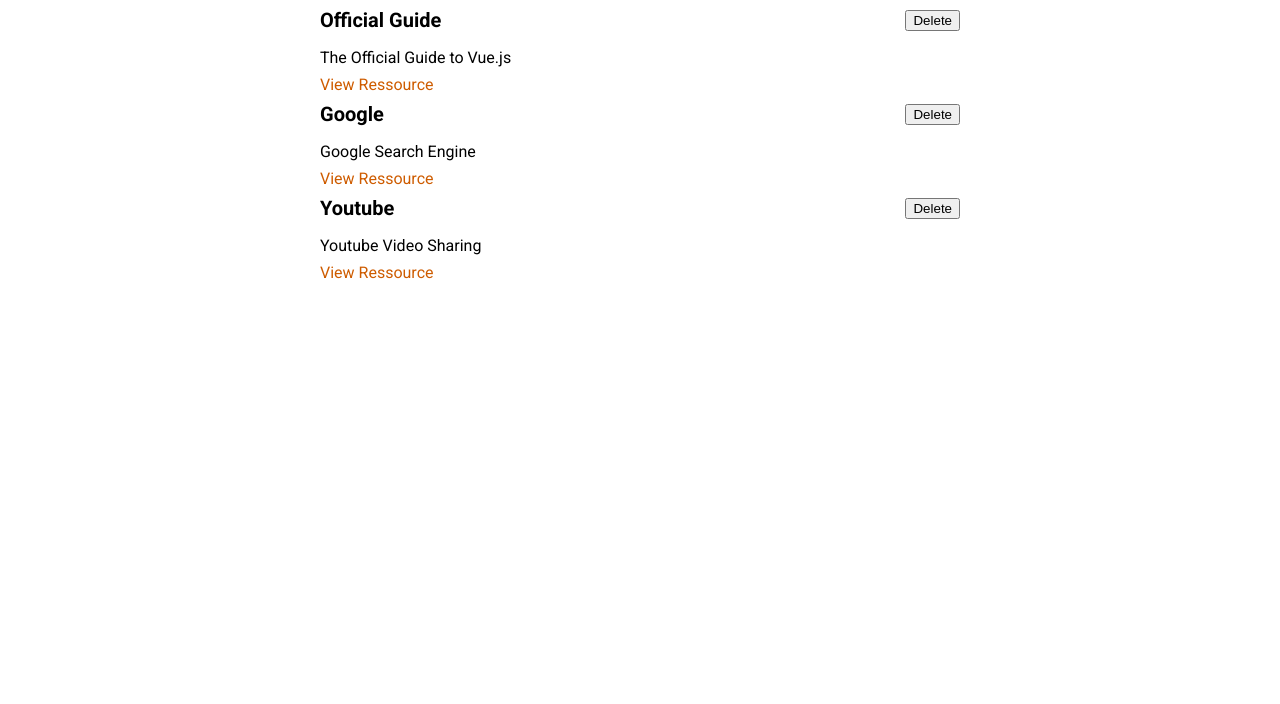
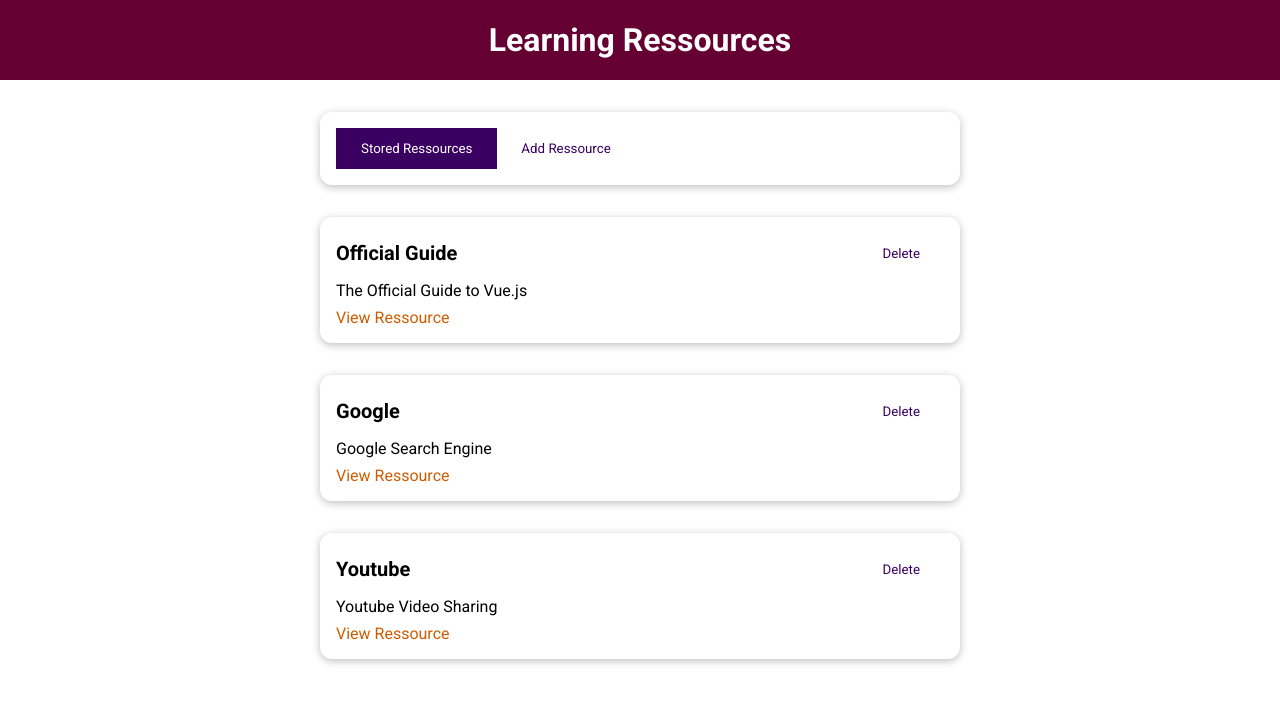
Before and after one commit to inunes1904/LearningRessources, a Vue app: page / in a window 1280 px wide. Shown: the top 704 px of the page. Built offline with nearby package versions, Linux system fonts and the light colour scheme.

Commit message:
menu plus add ressource start

```diff
--- a/src/App.vue
+++ b/src/App.vue
@@ -1,39 +1,25 @@
 <template>
-   <stored-ressources :ressources="storedRessources"></stored-ressources>
+   <the-header :title="appTitle"></the-header>
+   <the-ressources></the-ressources>
 </template>
 
 <script>
 
-import StoredRessources from './components/learning-ressources/StoredRessources.vue';
+import TheHeader from './components/layouts/TheHeader.vue';
+import TheRessources from './components/learning-ressources/TheRessources.vue';
+
 
 export default{
 
     components:{
-        StoredRessources,
+
+        TheHeader,
+        TheRessources,
     },
 
     data(){
-        return{
-            storedRessources:[
-                {
-                    id:'official-guide',
-                    title:'Official Guide',
-                    description:'The Official Guide to Vue.js',
-                    link:'https://vuejs.org/v2/guide/'
-                },
-                {
-                    id:'google',
-                    title:'Google',
-                    description:'Google Search Engine',
-                    link:'https://www.google.com'
-                },
-                {
-                    id:'youtube',
-                    title:'Youtube',
-                    description:'Youtube Video Sharing',
-                    link:'https://www.youtube.com'
-                }
-            ]
+        return{ appTitle: 'Learning Ressources',
+
     };
     },
     methods:{
--- /dev/null
+++ b/src/components/UI/BaseCard.vue
@@ -0,0 +1,15 @@
+<template>
+    <div>
+        <slot></slot>
+    </div>
+</template>
+
+<style scoped>
+    div {
+    border-radius: 12px;
+    box-shadow: 0 2px 8px rgba(0, 0, 0, 0.26);
+    padding: 1rem;
+    margin: 2rem auto;
+    max-width: 40rem;
+    }
+</style>
--- /dev/null
+++ b/src/components/UI/ButtonLearnRessource.vue
@@ -0,0 +1,45 @@
+<template>
+    <button :type="type" :class="mode">
+        <slot></slot>
+    </button>
+
+</template>
+
+<script>
+export default{
+    props:['type', 'mode', 'caption'],
+        data(){
+        return{};
+    }
+}
+</script>
+
+<style scoped>
+
+    button {
+    padding: 0.75rem 1.5rem;
+    font-family: inherit;
+    background-color: #3a0061;
+    border: 1px solid #3a0061;
+    color: white;
+    cursor: pointer;
+    }
+
+    button:hover,
+    button:active {
+    background-color: #270041;
+    border-color: #270041;
+    }
+
+    .flat {
+    background-color: transparent;
+    color: #3a0061;
+    border: none;
+    }
+
+    .flat:hover,
+    .flat:active {
+    background-color: #edd2ff;
+    }
+
+</style>
--- /dev/null
+++ b/src/components/layouts/TheHeader.vue
@@ -0,0 +1,34 @@
+<template>
+
+<header>
+    <h1>{{ title }}</h1>
+</header>
+
+</template>
+
+<script>
+
+export default{
+    props:{
+        title: String
+    }
+}
+
+</script>
+
+<style scoped>
+
+header {
+  width: 100%;
+  height: 5rem;
+  background-color: #640032;
+  display: flex;
+  justify-content: center;
+  align-items: center;
+}
+
+header h1 {
+  color: white;
+  margin: 0;
+}
+</style>
--- /dev/null
+++ b/src/components/learning-ressources/AddRessource.vue
@@ -0,0 +1,5 @@
+<template>
+
+    <h2>Add Ressource</h2>
+
+</template>
--- a/src/components/learning-ressources/LearningRessource.vue
+++ b/src/components/learning-ressources/LearningRessource.vue
@@ -1,20 +1,23 @@
 <template>
     <li>
-        <div>
-            <header>
-                <h3>{{ title }}</h3>
-                <button @click="toogleDeleteLearningRessource">Delete</button>
-            </header>
-        </div>
+      <base-card>
+        <header>
+            <h3>{{ title }}</h3>
+            <button-learn-ressource mode="flat" @click="toogleDeleteLearningRessource">Delete</button-learn-ressource>
+        </header>
         <p>{{ description }}</p>
         <nav>
             <a :href="link">View Ressource</a>
         </nav>
-    </li>
+      </base-card>
+  </li>
 </template>
 
 <script>
+
+
 export default{
+
     emits:['delete-learning-ressource'],
     props:{
         id: String,
--- a/src/components/learning-ressources/StoredRessources.vue
+++ b/src/components/learning-ressources/StoredRessources.vue
@@ -17,7 +17,7 @@
     },
 
     emits:['delete-learning-ressource'],
-    props:['ressources'],
+    inject:['ressources'],
     data(){
         return{};
     },
--- /dev/null
+++ b/src/components/learning-ressources/TheRessources.vue
@@ -0,0 +1,62 @@
+<template>
+<base-card>
+    <button-learn-ressource @click="setSelectedTab('stored-ressources')"
+    :mode="storedResButtonMode">Stored Ressources</button-learn-ressource>
+    <button-learn-ressource @click="setSelectedTab('add-ressource')"
+    :mode="addRessourceButtonMode">Add Ressource</button-learn-ressource>
+</base-card>
+<component :is="selectedTab"></component>
+</template>
+
+<script>
+import StoredRessources from './StoredRessources.vue';
+import AddRessource from './AddRessource.vue';
+
+export default{
+    components:{
+        StoredRessources,
+        AddRessource
+    },
+    data(){
+        return{
+            selectedTab: 'stored-ressources',
+            storedRessources:[
+                {
+                    id:'official-guide',
+                    title:'Official Guide',
+                    description:'The Official Guide to Vue.js',
+                    link:'https://vuejs.org/v2/guide/'
+                },
+                {
+                    id:'google',
+                    title:'Google',
+                    description:'Google Search Engine',
+                    link:'https://www.google.com'
+                },
+                {
+                    id:'youtube',
+                    title:'Youtube',
+                    description:'Youtube Video Sharing',
+                    link:'https://www.youtube.com'
+                }
+            ]
+        };
+    },
+    provide(){
+        return {ressources: this.storedRessources}
+    },
+    computed:{
+        storedResButtonMode(){
+            return this.selectedTab === 'stored-ressources' ? null : 'flat';
+        },
+        addRessourceButtonMode(){
+            return this.selectedTab === 'add-ressource' ? null : 'flat';
+        }
+    },
+    methods:{
+        setSelectedTab(tab){
+            this.selectedTab = tab;
+        }
+    }
+}
+</script>
--- a/src/main.js
+++ b/src/main.js
@@ -1,8 +1,11 @@
 import { createApp } from 'vue';
 import App from './App.vue';
-
+import BaseCard from './components/UI/BaseCard.vue';
+import ButtonLearnRessource from './components/UI/ButtonLearnRessource.vue';
 
 const app = createApp(App);
 
+app.component('base-card', BaseCard);
+app.component('button-learn-ressource', ButtonLearnRessource);
 
 app.mount('#app');
```
